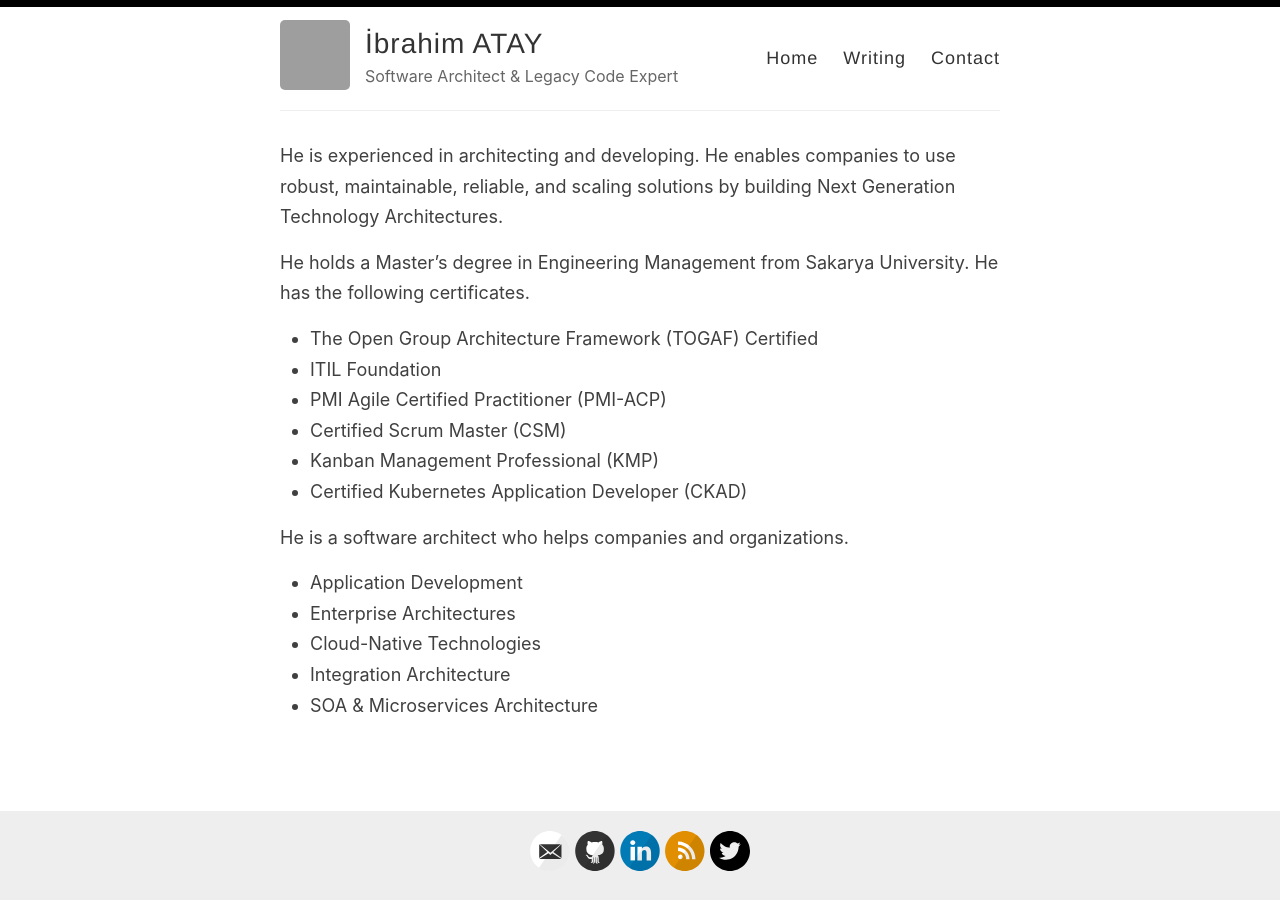
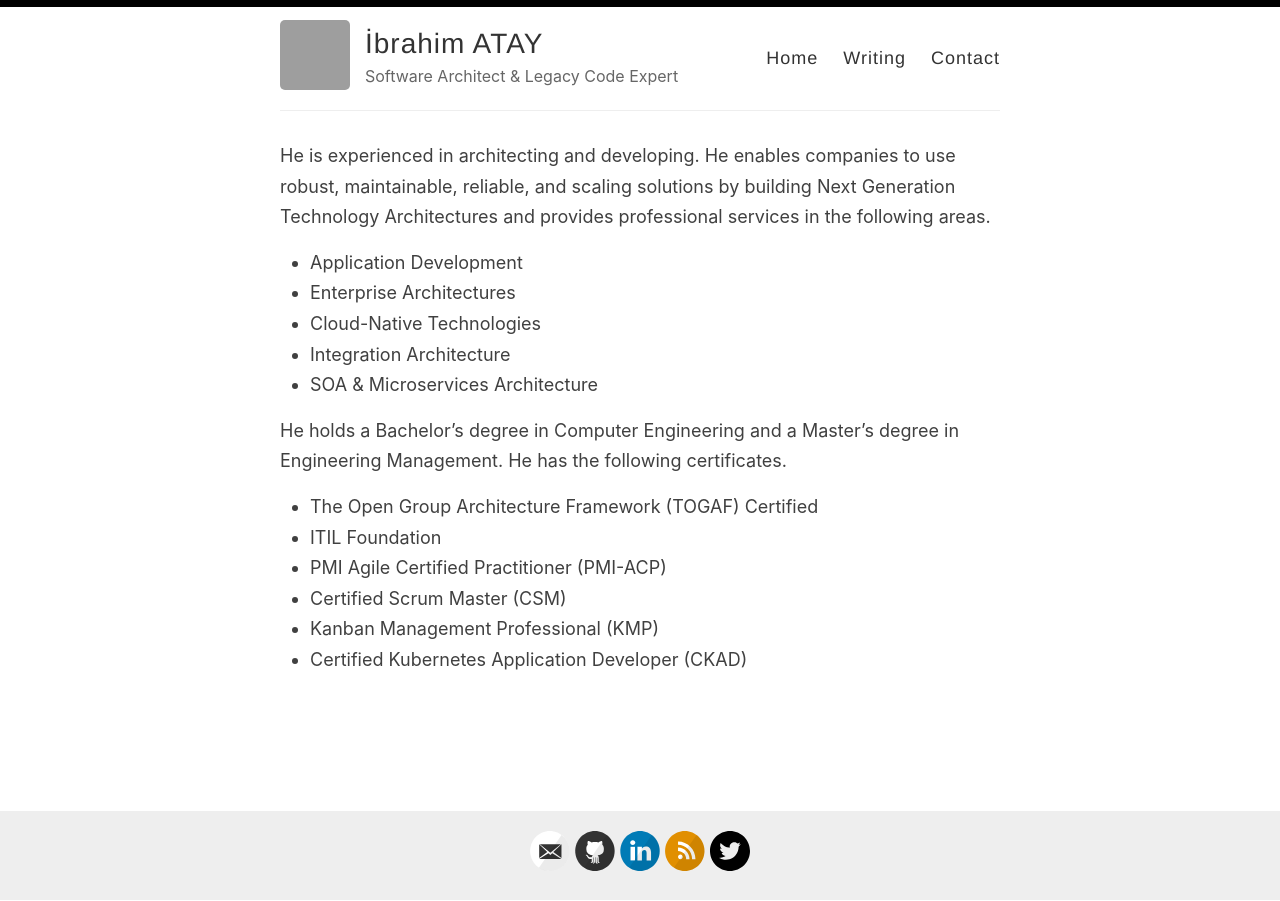
Before and after one commit to ibrahimatay/ibrahimatay.github.io, a Jekyll site: the page built from index.md, in a window 1280 px wide. Built offline with Jekyll 4.4.1, drawn with Linux system fonts in a browser that asks for light colours; grey boxes are pictures that could not be loaded.

Commit message:
Update index.md

```diff
--- a/index.md
+++ b/index.md
@@ -3,9 +3,15 @@
 layout: page
 title:
 ---
-He is experienced in architecting and developing. He enables companies to use robust, maintainable, reliable, and scaling solutions by building Next Generation Technology Architectures.
+He is experienced in architecting and developing. He enables companies to use robust, maintainable, reliable, and scaling solutions by building Next Generation Technology Architectures and provides professional services in the following areas.
 
-He holds a Master’s degree in Engineering Management from Sakarya University. He has the following certificates.
+- Application Development
+- Enterprise Architectures
+- Cloud-Native Technologies
+- Integration Architecture
+- SOA & Microservices Architecture
+
+He holds a Bachelor's degree in Computer Engineering and a Master's degree in Engineering Management. He has the following certificates.
 
 - The Open Group Architecture Framework (TOGAF) Certified
 - ITIL Foundation
@@ -13,11 +19,3 @@ He holds a Master’s degree in Engineering Management from Sakarya University.
 - Certified Scrum Master (CSM)
 - Kanban Management Professional (KMP)
 - Certified Kubernetes Application Developer (CKAD)
-
-He is a software architect who helps companies and organizations.
-
-- Application Development
-- Enterprise Architectures
-- Cloud-Native Technologies
-- Integration Architecture
-- SOA & Microservices Architecture
```
